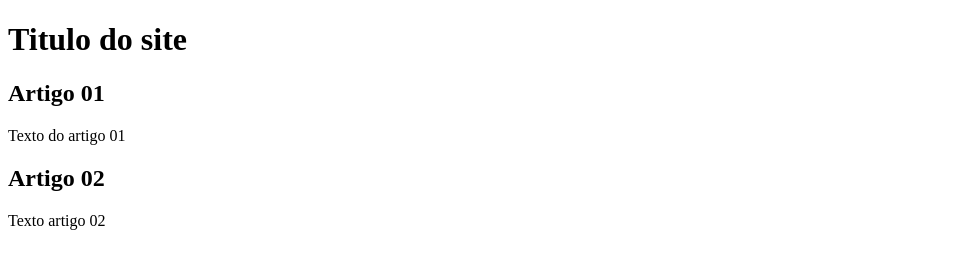
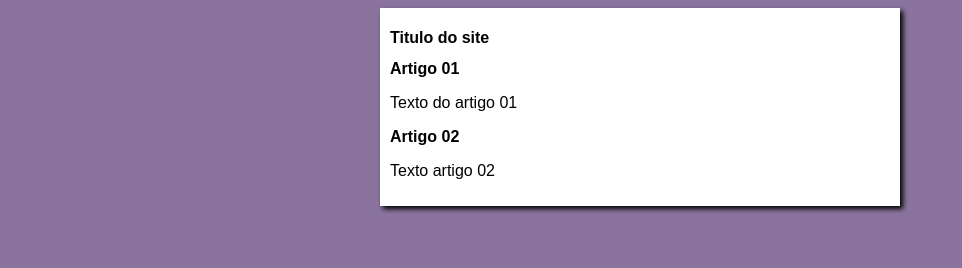
Before and after one commit to WilliamAguido/projeto-site, a plain HTML site: page index.html in a window 1280 px wide. Shown: the whole page, without its empty margins (0-962 px from the left). Drawn offline with Linux system fonts and the light colour scheme.

Commit message:
iniciei o design

```diff
--- /dev/null
+++ b/estilo/style.css
@@ -0,0 +1,16 @@
+* {
+    font-family: Arial, Helvetica, sans-serif;
+    font-size: 16px;
+}
+
+Body {
+    background-color: rgb(138, 116, 158);
+}
+
+main {
+    background-color: white;
+    width: 500px;
+    margin: auto;
+    padding: 10px;
+    box-shadow: 3px 3px 5px rgba(0, 0, 0.473);
+}
--- a/index.html
+++ b/index.html
@@ -5,6 +5,7 @@
     <meta http-equiv="X-UA-Compatible" content="IE=edge">
     <meta name="viewport" content="width=device-width, initial-scale=1.0">
     <title>Titulo do site</title>
+    <link rel="stylesheet" href="estilo/style.css">
 </head>
 <body>
     <main>
```
